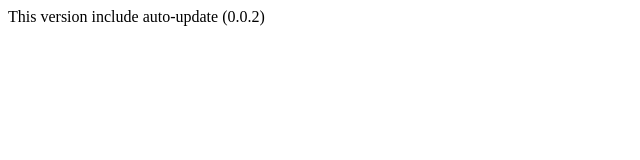
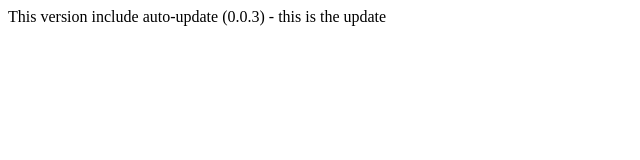
Before and after one commit to OfficiallyUndead/etn-desktop, a website: page src/index.html in a window 1280 px wide. Shown: the whole page, without its empty margins (0-640 px from the left). Drawn offline with Linux system fonts and the light colour scheme.

Commit message:
* 0.0.3 Auto-update test

```diff
--- a/src/index.html
+++ b/src/index.html
@@ -5,6 +5,6 @@
     <title></title>
   </head>
   <body>
-    This version include auto-update (0.0.2)
+    This version include auto-update (0.0.3) - this is the update
   </body>
 </html>
```
